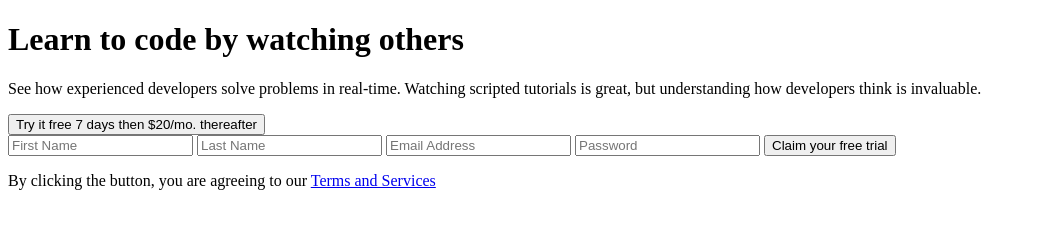
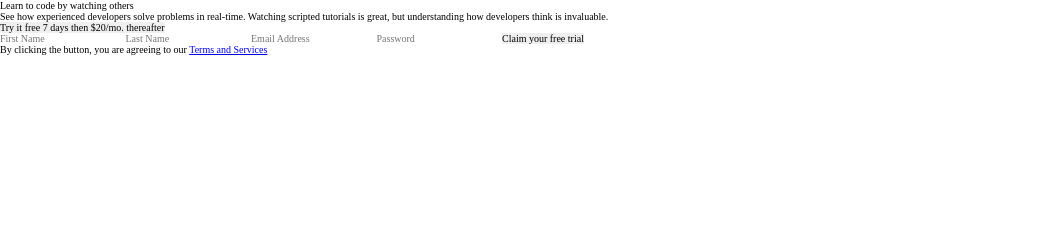
Before and after one commit to norman02/intro-sign-up-form, a plain HTML site: page index.html in a window 1280 px wide. Shown: the whole page, without its empty margins (0-1044 px from the left). Drawn offline with Linux system fonts and the light colour scheme.

Commit message:
reset css

```diff
--- /dev/null
+++ b/css/style.css
@@ -0,0 +1,14 @@
+:root {
+    font-size: 10px;
+}
+
+*, *::before, *::after {
+    margin: 0;
+	padding: 0;
+	border: 0;
+	font-size: 100%;
+	font: inherit;
+	vertical-align: baseline;
+    z-index: 0;
+    box-sizing: border-box;
+}
--- a/index.html
+++ b/index.html
@@ -6,6 +6,7 @@
   <meta name="viewport" content="width=device-width, initial-scale=1.0">
 
   <link rel="icon" type="image/png" sizes="32x32" href="./images/favicon-32x32.png">
+  <link rel="stylesheet" href="css/style.css">
 
   <title>Frontend Mentor | Intro component with sign up form</title>
 
```
